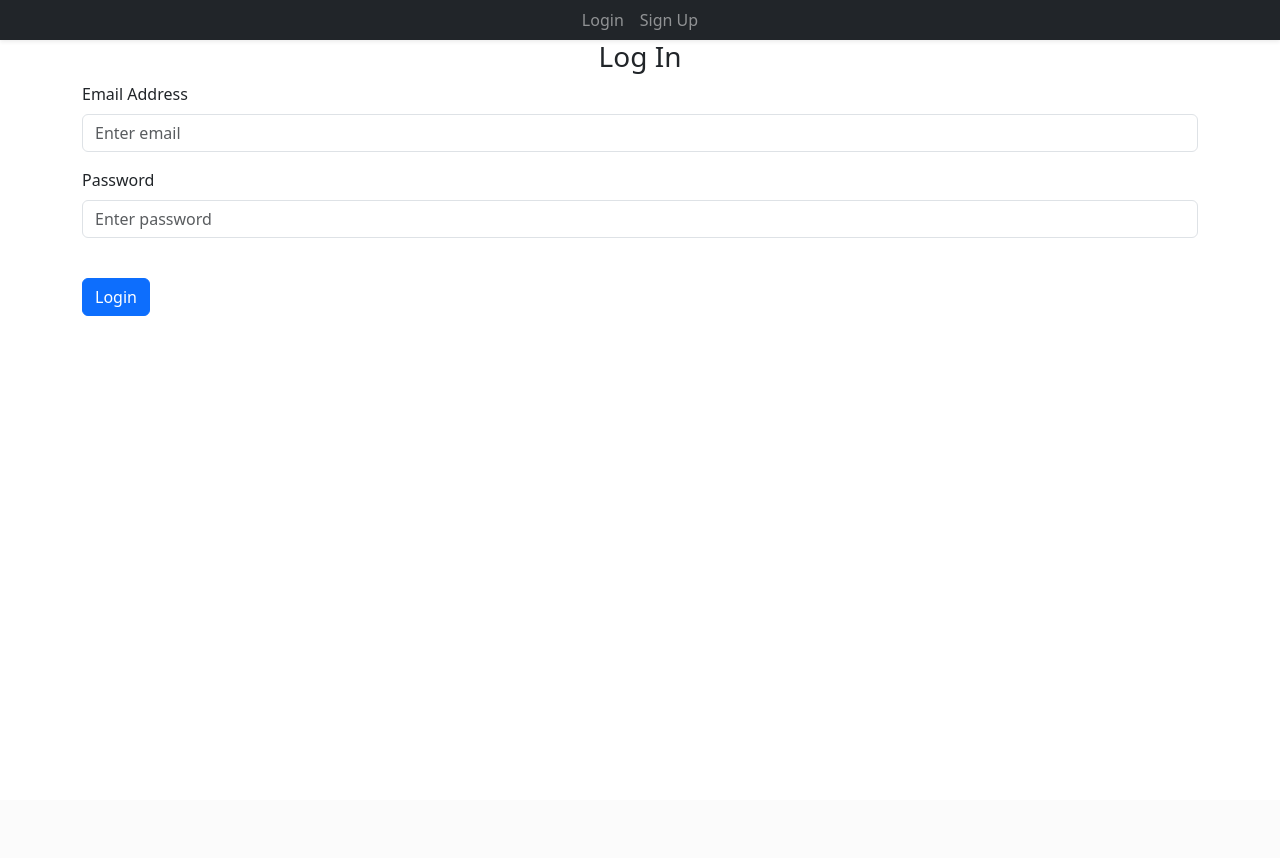
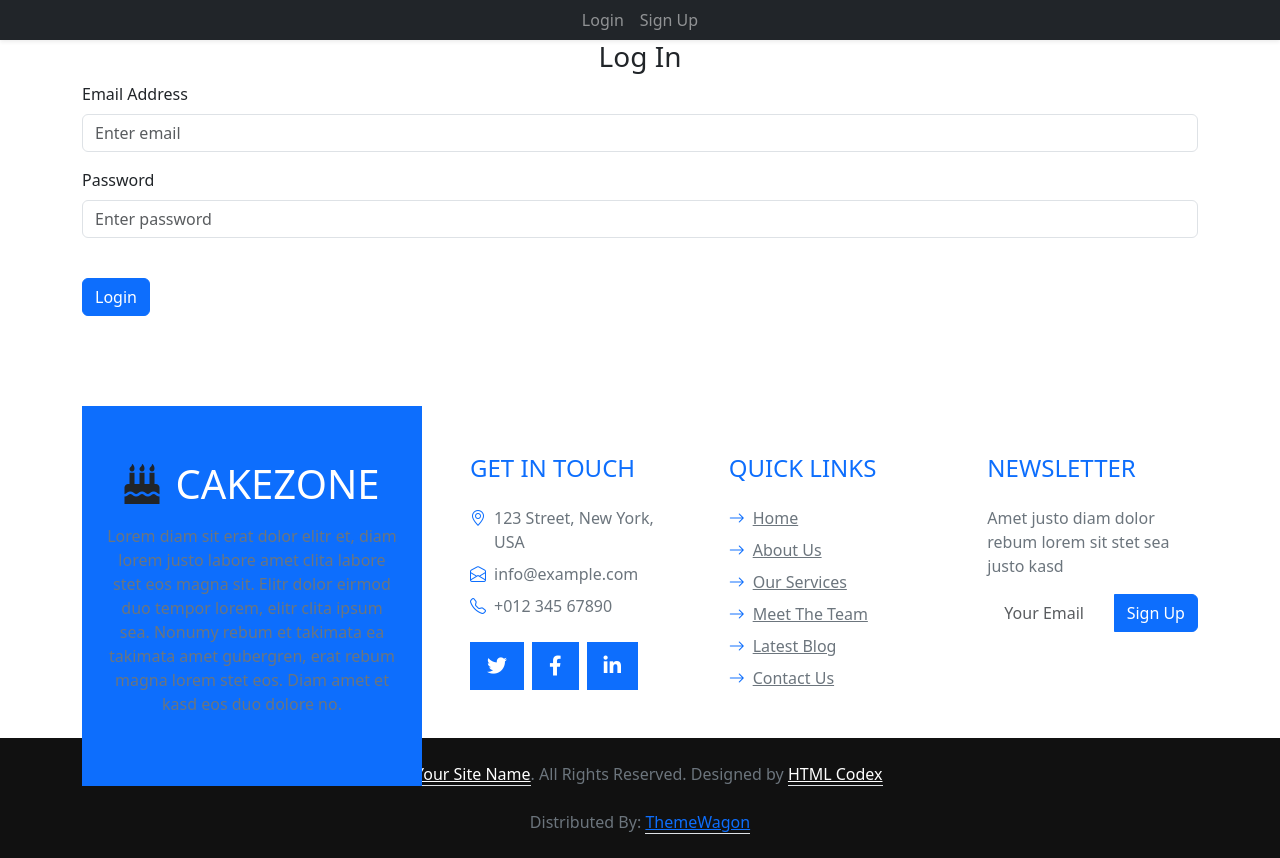
Before and after one commit to nimpy-wth/flask-web, a Flask app: page /login in a window 1280 px wide. Before the commit the page ends 316 px from the top, so only its background shows below. Run offline with Flask 3, Linux system fonts and the light colour scheme; some libraries are stand-ins or nearby versions; some web fonts are replaced.

Commit message:
add footer template

```diff
--- a/website/templates/base.html
+++ b/website/templates/base.html
@@ -107,6 +107,77 @@
   <div class="container">{% block content %} {% endblock %}</div>
   <!-- Navbar End -->
 
+      <!-- Footer Start -->
+      <div class="container-fluid bg-img text-secondary" style="margin-top: 90px">
+        <div class="container">
+            <div class="row gx-5">
+                <div class="col-lg-4 col-md-6 mb-lg-n5">
+                    <div class="d-flex flex-column align-items-center justify-content-center text-center h-100 bg-primary border-inner p-4">
+                        <a href="index.html" class="navbar-brand">
+                            <h1 class="m-0 text-uppercase text-white"><i class="fa fa-birthday-cake fs-1 text-dark me-3"></i>CakeZone</h1>
+                        </a>
+                        <p class="mt-3">Lorem diam sit erat dolor elitr et, diam lorem justo labore amet clita labore stet eos magna sit. Elitr dolor eirmod duo tempor lorem, elitr clita ipsum sea. Nonumy rebum et takimata ea takimata amet gubergren, erat rebum magna lorem stet eos. Diam amet et kasd eos duo dolore no.</p>
+                    </div>
+                </div>
+                <div class="col-lg-8 col-md-6">
+                    <div class="row gx-5">
+                        <div class="col-lg-4 col-md-12 pt-5 mb-5">
+                            <h4 class="text-primary text-uppercase mb-4">Get In Touch</h4>
+                            <div class="d-flex mb-2">
+                                <i class="bi bi-geo-alt text-primary me-2"></i>
+                                <p class="mb-0">123 Street, New York, USA</p>
+                            </div>
+                            <div class="d-flex mb-2">
+                                <i class="bi bi-envelope-open text-primary me-2"></i>
+                                <p class="mb-0">info@example.com</p>
+                            </div>
+                            <div class="d-flex mb-2">
+                                <i class="bi bi-telephone text-primary me-2"></i>
+                                <p class="mb-0">+012 345 67890</p>
+                            </div>
+                            <div class="d-flex mt-4">
+                                <a class="btn btn-lg btn-primary btn-lg-square border-inner rounded-0 me-2" href="#"><i class="fab fa-twitter fw-normal"></i></a>
+                                <a class="btn btn-lg btn-primary btn-lg-square border-inner rounded-0 me-2" href="#"><i class="fab fa-facebook-f fw-normal"></i></a>
+                                <a class="btn btn-lg btn-primary btn-lg-square border-inner rounded-0 me-2" href="#"><i class="fab fa-linkedin-in fw-normal"></i></a>
+                            </div>
+                        </div>
+                        <div class="col-lg-4 col-md-12 pt-0 pt-lg-5 mb-5">
+                            <h4 class="text-primary text-uppercase mb-4">Quick Links</h4>
+                            <div class="d-flex flex-column justify-content-start">
+                                <a class="text-secondary mb-2" href="#"><i class="bi bi-arrow-right text-primary me-2"></i>Home</a>
+                                <a class="text-secondary mb-2" href="#"><i class="bi bi-arrow-right text-primary me-2"></i>About Us</a>
+                                <a class="text-secondary mb-2" href="#"><i class="bi bi-arrow-right text-primary me-2"></i>Our Services</a>
+                                <a class="text-secondary mb-2" href="#"><i class="bi bi-arrow-right text-primary me-2"></i>Meet The Team</a>
+                                <a class="text-secondary mb-2" href="#"><i class="bi bi-arrow-right text-primary me-2"></i>Latest Blog</a>
+                                <a class="text-secondary" href="#"><i class="bi bi-arrow-right text-primary me-2"></i>Contact Us</a>
+                            </div>
+                        </div>
+                        <div class="col-lg-4 col-md-12 pt-0 pt-lg-5 mb-5">
+                            <h4 class="text-primary text-uppercase mb-4">Newsletter</h4>
+                            <p>Amet justo diam dolor rebum lorem sit stet sea justo kasd</p>
+                            <form action="">
+                                <div class="input-group">
+                                    <input type="text" class="form-control border-white p-3" placeholder="Your Email">
+                                    <button class="btn btn-primary">Sign Up</button>
+                                </div>
+                            </form>
+                        </div>
+                    </div>
+                </div>
+            </div>
+        </div>
+    </div>
+    <div class="container-fluid text-secondary py-4" style="background: #111111;">
+        <div class="container text-center">
+            <p class="mb-0">&copy; <a class="text-white border-bottom" href="#">Your Site Name</a>. All Rights Reserved.
+
+			<!--/*** This template is free as long as you keep the footer author’s credit link/attribution link/backlink. If you'd like to use the template without the footer author’s credit link/attribution link/backlink, you can purchase the Credit Removal License from "https://htmlcodex.com/credit-removal". Thank you for your support. ***/-->
+			Designed by <a class="text-white border-bottom" href="https://htmlcodex.com">HTML Codex</a></p>
+            <br>Distributed By: <a class="border-bottom" href="https://themewagon.com" target="_blank">ThemeWagon</a>
+        </div>
+    </div>
+    <!-- Footer End -->
+
     <script
       src="https://code.jquery.com/jquery-3.2.1.slim.min.js"
       integrity="sha384-KJ3o2DKtIkvYIK3UENzmM7KCkRr/rE9/Qpg6aAZGJwFDMVNA/GpGFF93hXpG5KkN"
```
